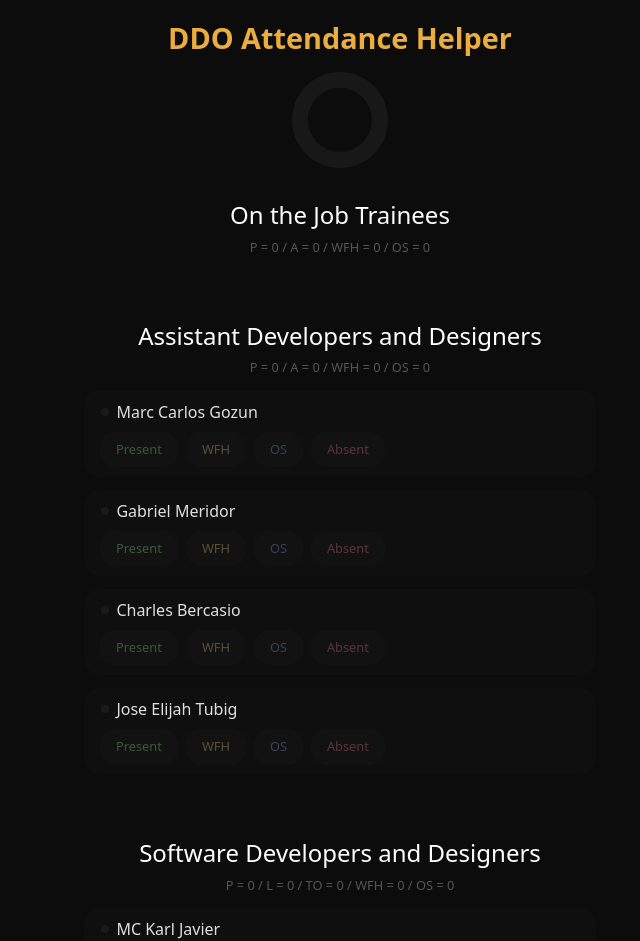
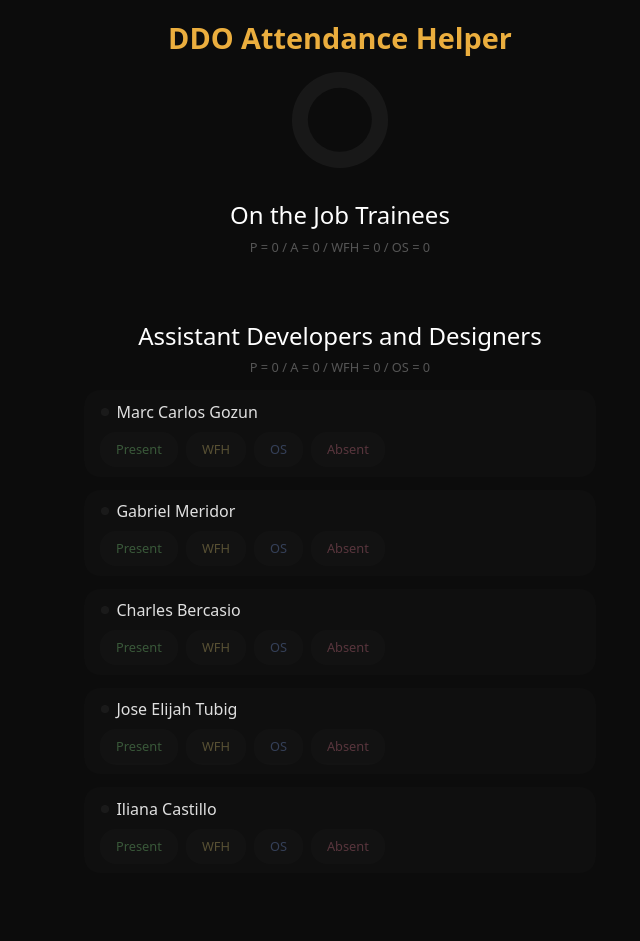
Before and after one commit to GabrielA2K/a2k-attendance, a React (Vite) app: page / in a window 1280 px wide. Shown: the top 941 px of the page, without its empty margins (300-940 px from the left). Built offline with nearby package versions, Linux system fonts and the light colour scheme.

Commit message:
Update staffs.js

```diff
--- a/src/staffs.js
+++ b/src/staffs.js
@@ -9,7 +9,8 @@ export const staffs = {
       { name: "Marc Carlos Gozun", status: "", timeIn: "", reason: "", leaveType: "" },
       { name: "Gabriel Meridor", status: "", timeIn: "", reason: "", leaveType: "" },
       { name: "Charles Bercasio", status: "", timeIn: "", reason: "", leaveType: "" },
-      { name: "Jose Elijah Tubig", status: "", timeIn: "", reason: "", leaveType: "" }
+      { name: "Jose Elijah Tubig", status: "", timeIn: "", reason: "", leaveType: "" },
+      { name: "Iliana Castillo", status: "", timeIn: "", reason: "", leaveType: "" }
     ],
     associateDevelopers: [
     ],
@@ -39,6 +40,6 @@ export const staffs = {
     ],
     others: [],
     dataVersion: [
-      { version: "1.0.18", name: "", status: "Left", timeIn: "", reason: "", leaveType: "" }
+      { version: "1.0.19", name: "", status: "Left", timeIn: "", reason: "", leaveType: "" }
     ]
 };
```
